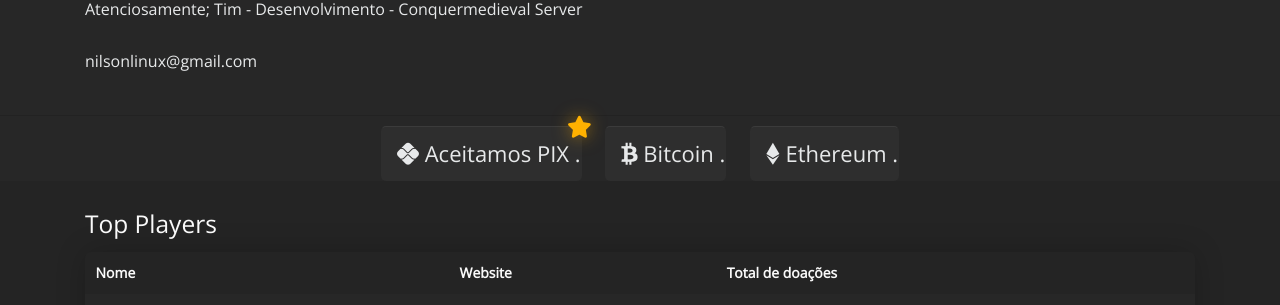
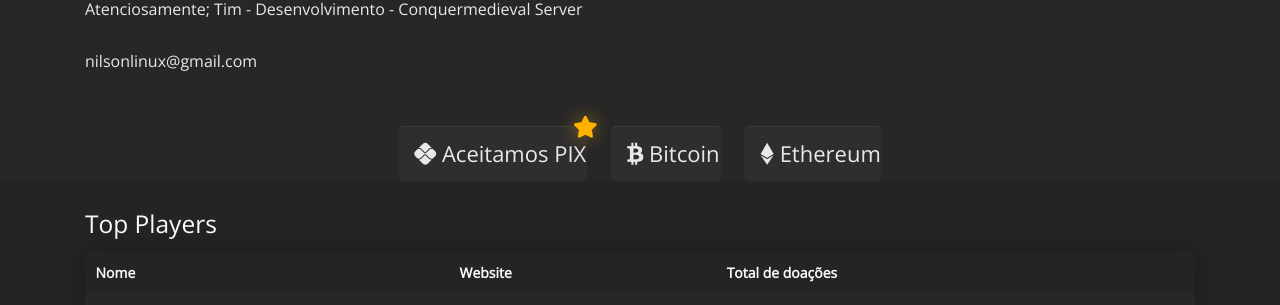
Before and after one commit to conquermedieval/conquermedieval.github.io, a Jekyll site: the page built from loja_online.html, in a window 1280 px wide. Shown: the part 919-1224 px from the top of the page. Built offline with Jekyll 4.4.1, drawn with Linux system fonts in a browser that asks for light colours.

Commit message:
Update loja_online.html

```diff
--- a/loja_online.html
+++ b/loja_online.html
@@ -204,13 +204,13 @@ nilsonlinux@gmail.com</p>
         <div class="text-center">
             </a>
             <a class="btn" role="button" href="#" data-toggle="modal" data-target="#pix-modal">
-                <i class="fa-brands fa-pix"></i> Aceitamos PIX  .<i class="fa-solid fa-star"></i>
+                <i class="fa-brands fa-pix"></i> Aceitamos PIX<i class="fa-solid fa-star"></i>
             </a>
             <a class="btn" role="button" href="#" data-toggle="modal" data-target="#bitcoin-modal">
-                <i class="fa-brands fa-btc"></i> Bitcoin  .
+                <i class="fa-brands fa-btc"></i> Bitcoin
             </a>
             <a class="btn" role="button" href="#" data-toggle="modal" data-target="#ethereum-modal">
-                <i class="fa-brands fa-ethereum"></i> Ethereum  .
+                <i class="fa-brands fa-ethereum"></i> Ethereum
             </a>
         </div>
 
```
